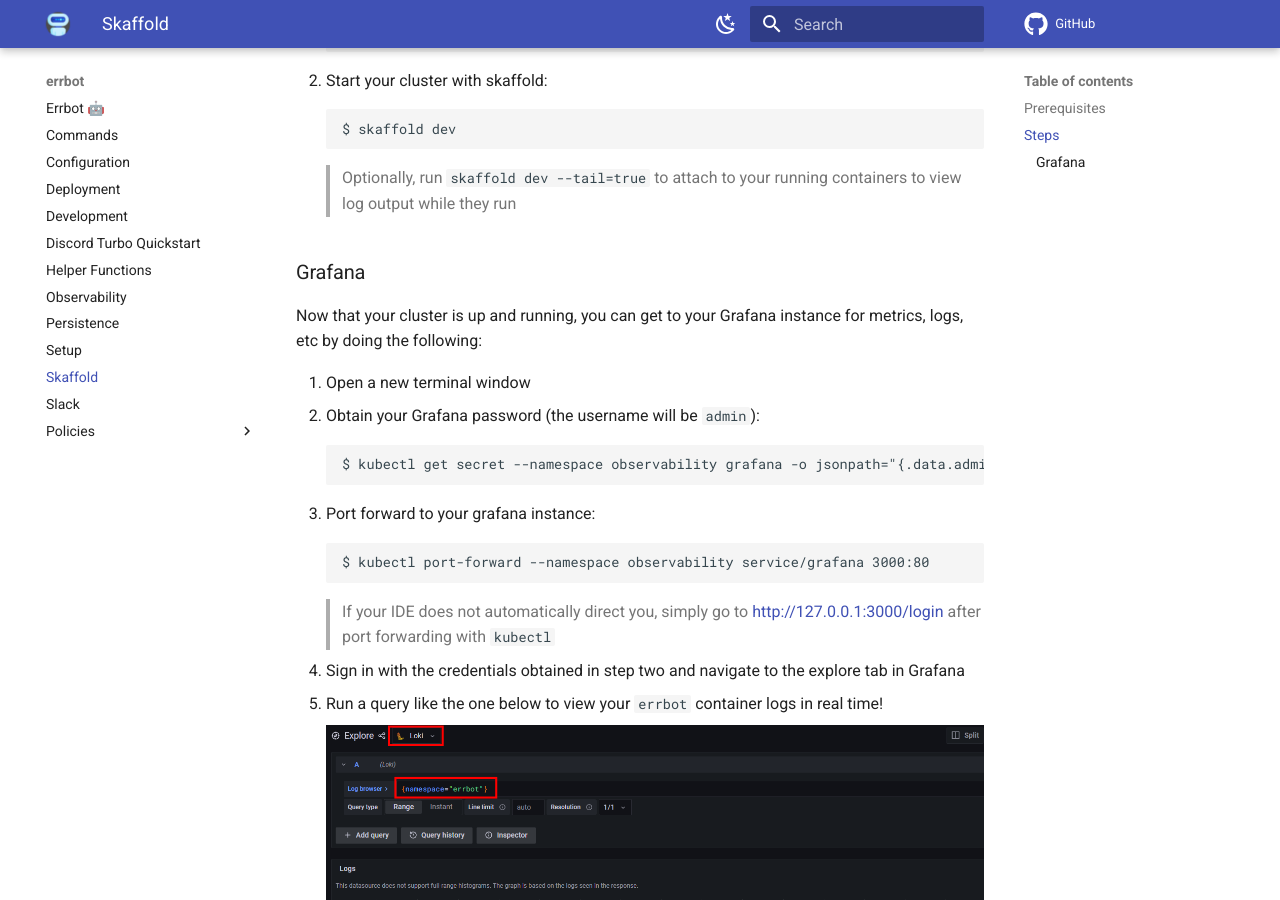
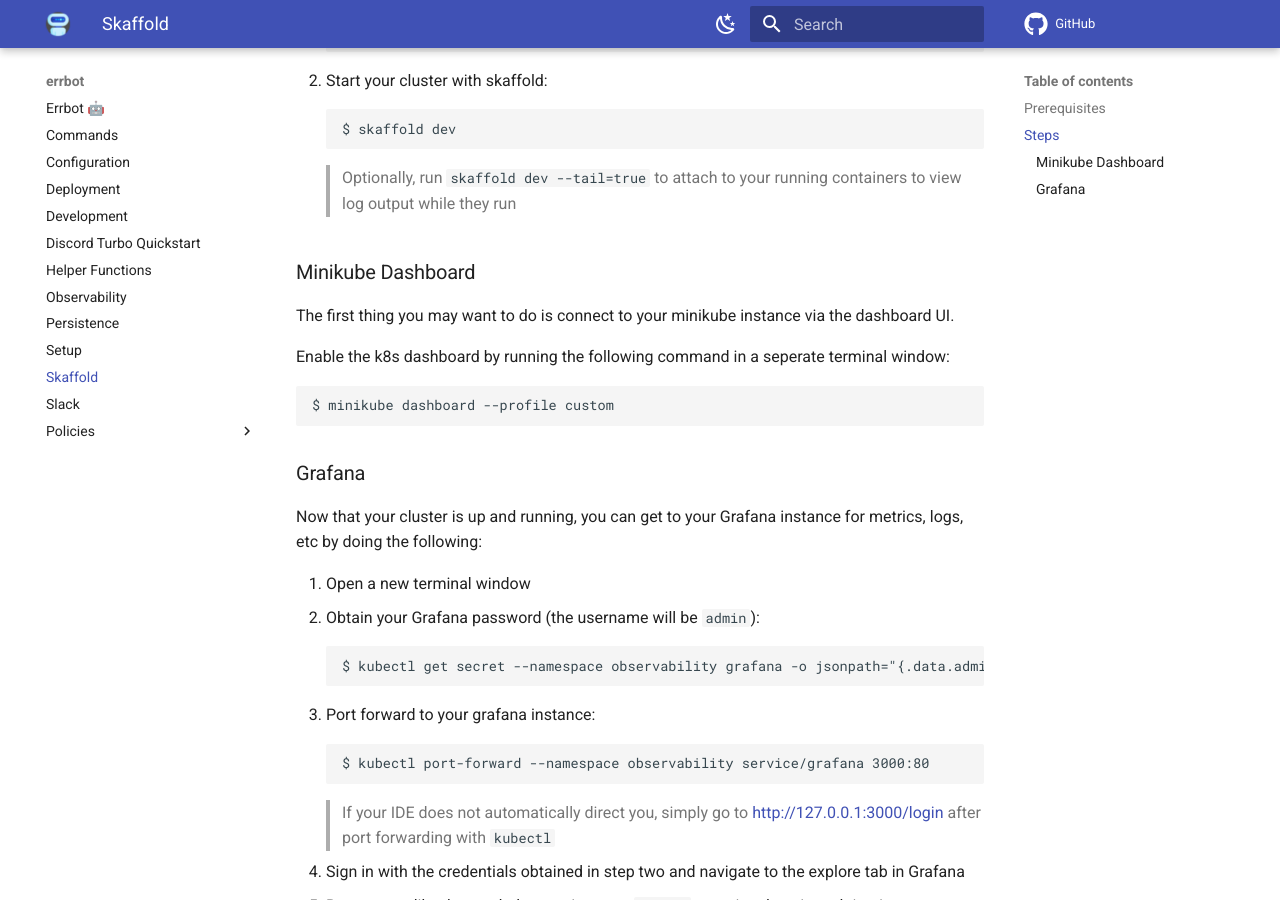
Before and after one commit to GrantBirki/errbot, an MkDocs documentation site: the page built from docs/skaffold.md, in a window 1280 px wide and 900 px high, scrolled down 834 px. Built offline with MkDocs 1.6.1 and Material for MkDocs 9.7.7, drawn with Linux system fonts in a browser that asks for light colours; comment, search, counter and statistics services are not loaded.

Commit message:
add minikube dashboard notes

````diff
--- a/docs/skaffold.md
+++ b/docs/skaffold.md
@@ -33,6 +33,16 @@
 
     > Optionally, run `skaffold dev --tail=true` to attach to your running containers to view log output while they run
 
+### Minikube Dashboard
+
+The first thing you may want to do is connect to your minikube instance via the dashboard UI.
+
+Enable the k8s dashboard by running the following command in a seperate terminal window:
+
+```
+$ minikube dashboard --profile custom
+```
+
 ### Grafana
 
 Now that your cluster is up and running, you can get to your Grafana instance for metrics, logs, etc by doing the following:
````
